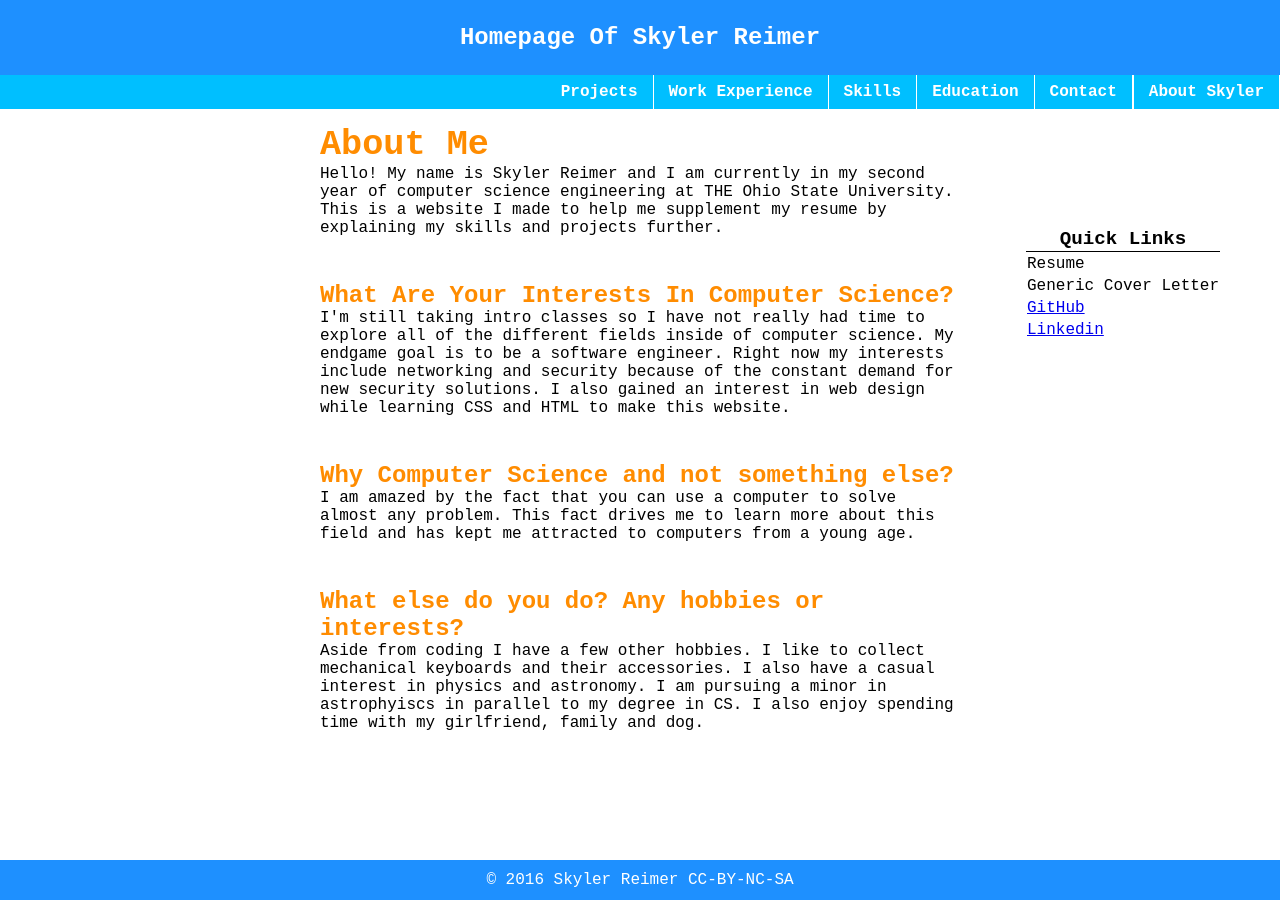
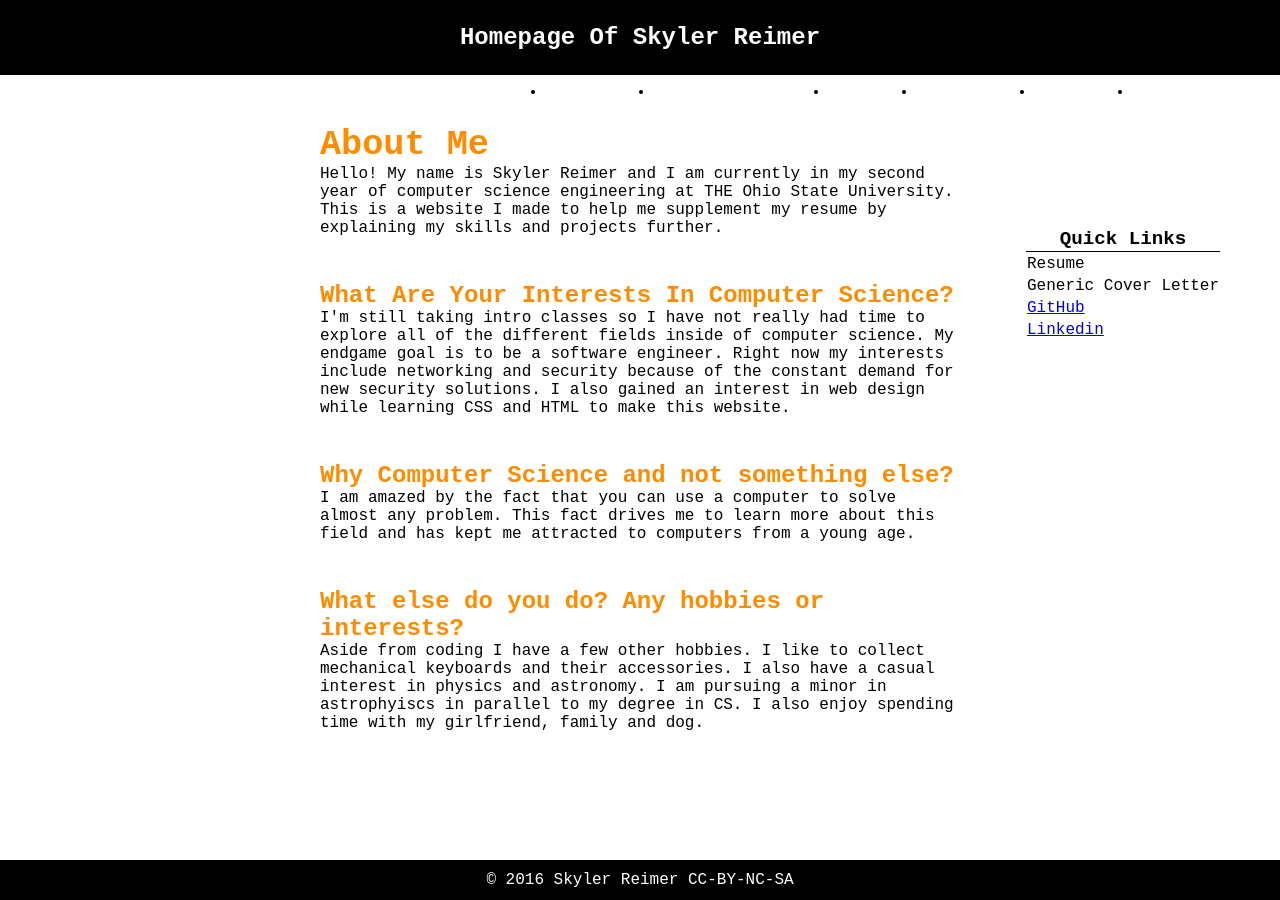
Before and after one commit to skylerreimer/skylerreimer.github.io, a Jekyll site: the page built from index.html, in a window 1280 px wide. Built offline with Jekyll 4.4.1, drawn with Linux system fonts in a browser that asks for light colours.

Commit message:
Update main.css

```diff
--- a/css/main.css
+++ b/css/main.css
@@ -28,7 +28,7 @@
   line-height: 40px; /* Height of the footer element */
 
   /*text styling in footer */
-  background:DodgerBlue;
+  background:#000000;
   text-align: center;
   color: white;
  }
@@ -58,7 +58,7 @@
     font-size: 1.5em;
     padding: 1em 8px;
     color: white;
-    background-color: DodgerBlue ;
+    background-color: #000000;
     text-align: center;
     margin: 0;
 }
@@ -83,7 +83,7 @@ th {
 	float: right;
 	margin: 0 0 1em 0;
 	padding: 0;
-	background-color: DeepSkyBlue;
+	background-color: #323232
 	list-style-type: none; /*remove dots next to links */
 }
 
```
